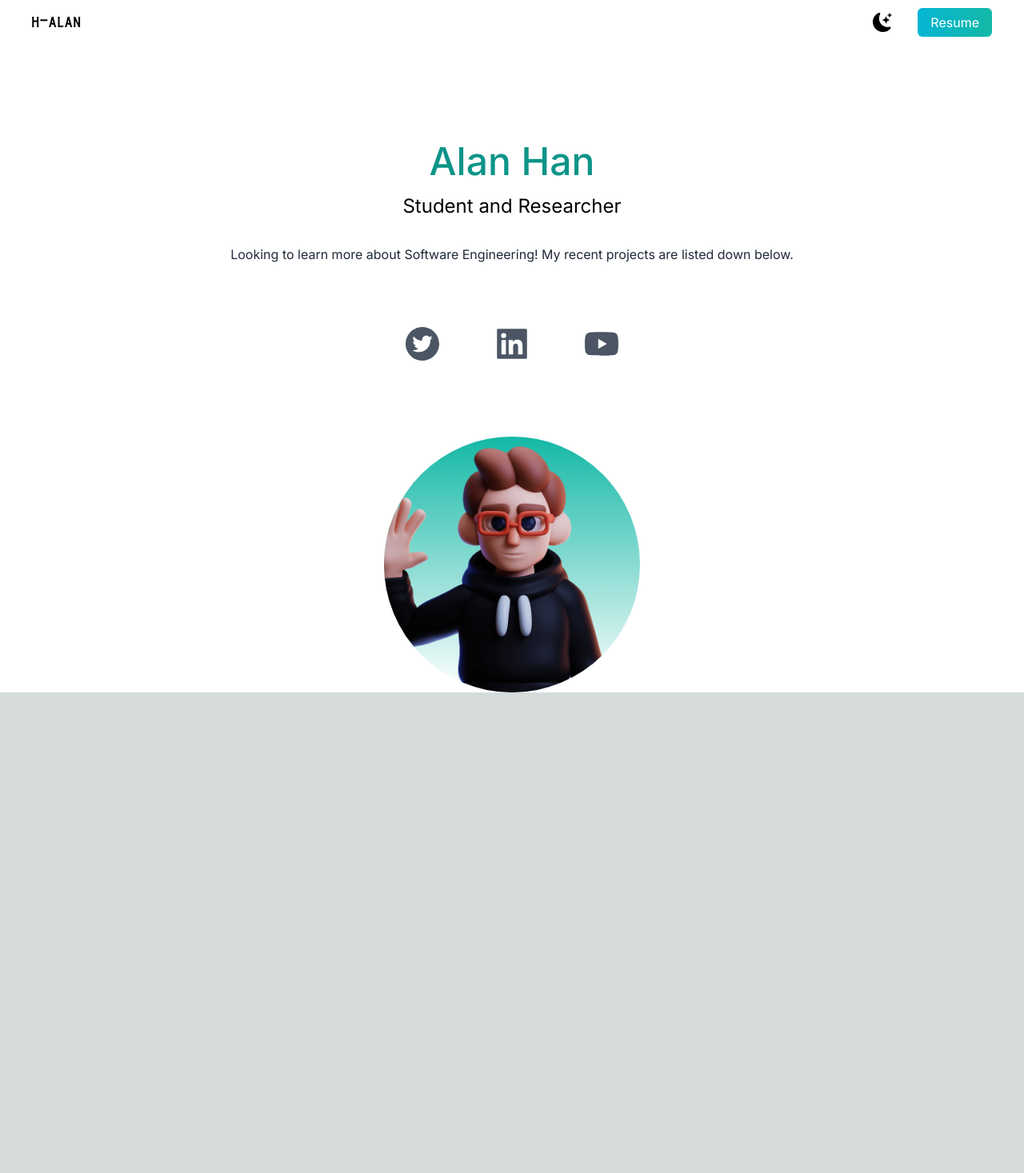
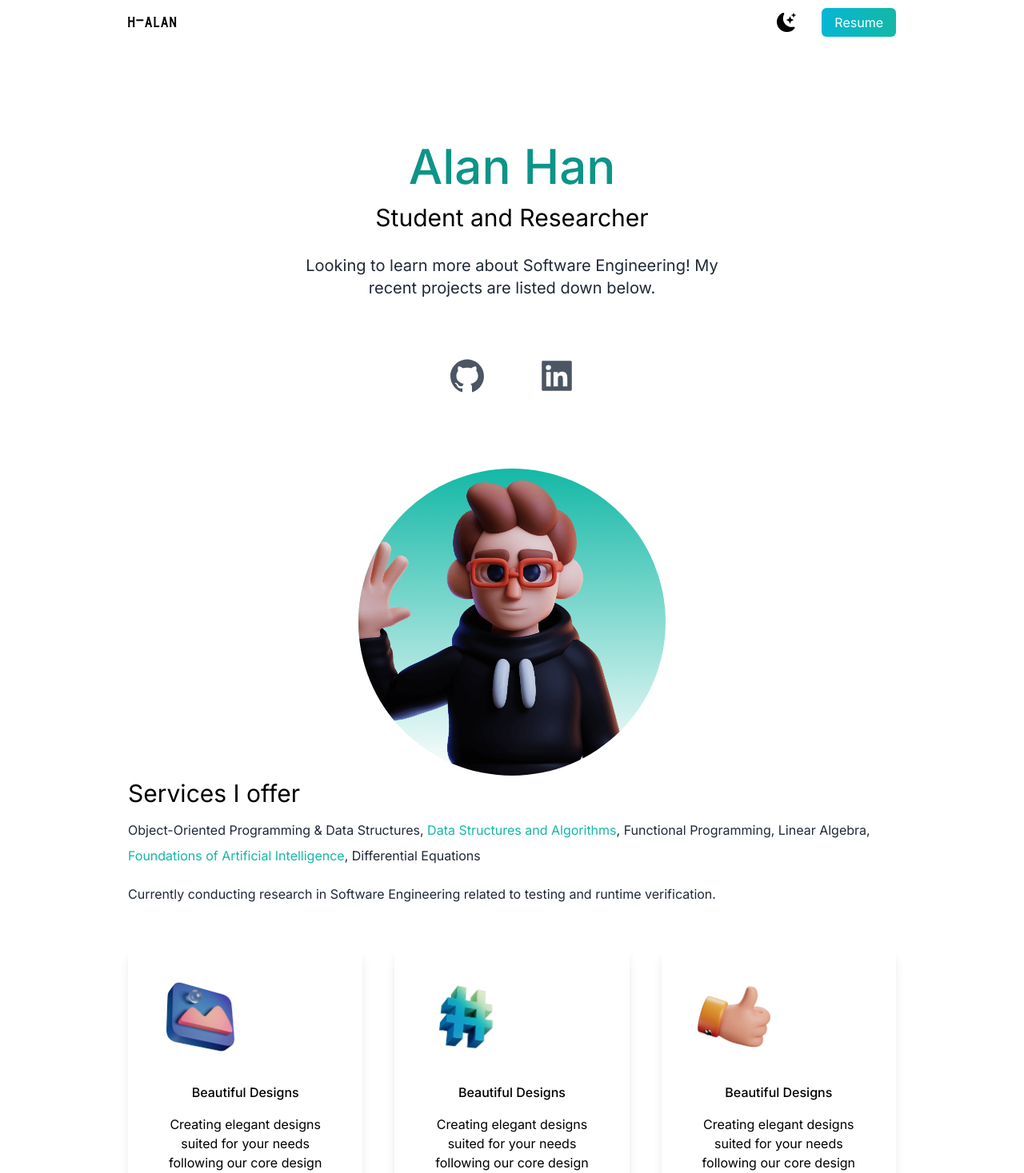
Before and after one commit to h-alan/portfolio, a Next.js app: page / in a window 1280 px wide. Shown: the part 26-1493 px from the top of the page at 80% size. Before the commit the page ends 892 px from the top, so only its background shows below. Built offline with nearby package versions, Linux system fonts and the light colour scheme.

Commit message:
Finish template for website, added darkmode

```diff
--- a/app/page.tsx
+++ b/app/page.tsx
@@ -1,33 +1,112 @@
+'use client'
+
 import { BsFillMoonStarsFill } from 'react-icons/bs'
-import { AiFillTwitterCircle, AiFillLinkedin, AiFillYoutube } from 'react-icons/ai'
+import { AiFillGithub, AiFillLinkedin } from 'react-icons/ai'
 import Image from 'next/image'
 import deved from '../public/dev-ed-wave.png'
+import design from '../public/design.png'
+import code from '../public/code.png'
+import consulting from '../public/consulting.png'
+import web1 from '../public/web1.png'
+import web2 from '../public/web2.png'
+import web3 from '../public/web3.png'
+import web4 from '../public/web4.png'
+import web5 from '../public/web5.png'
+import web6 from '../public/web6.png'
+import { useState } from 'react'
 
 export default function Home() {
+  const [darkMode, setDarkMode] = useState(false);
+
   return (
-    <main className='bg-white px-10 '>
+    <div className={darkMode ? 'dark' : ''}>
+      <main className='bg-white px-10 md:px-20 lg:px-40 dark:bg-gray-900'>
+        {/* Introduction and Description */}
         <section className='min-h-screen'>
           <nav className='py-10 mb-12 flex justify-between'>
-          <h1 className='text-xl font-burtons'>h-alan</h1>
+            <h1 className='text-xl font-burtons dark:text-white'>h-alan</h1>
             <ul className='flex items-center'>
-            <li><BsFillMoonStarsFill className='cursor-pointer text-2xl' /></li>
+              <li><BsFillMoonStarsFill onClick={() => setDarkMode(!darkMode)} className='cursor-pointer text-2xl dark:text-white' /></li>
               <li><a className='bg-gradient-to-r from-cyan-500 to-teal-500 text-white px-4 py-2 rounded-md ml-8' href="#">Resume</a></li>
             </ul>
           </nav>
           <div className='text-center p-10'>
-          <h2 className='text-5xl py-2 text-teal-600 font-medium'>Alan Han</h2>
-          <h3 className='text-2xl py-2'>Student and Researcher</h3>
-          <p className='text-md py-5 leading-8 text-gray-800'>Looking to learn more about Software Engineering! My recent projects are listed down below.</p>
+            <h2 className='text-5xl py-2 text-teal-600 font-medium md:text-6xl dark:text-white'>Alan Han</h2>
+            <h3 className='text-2xl py-2 md:text-3xl dark:text-white'>Student and Researcher</h3>
+            <p className='text-md py-5 leading-8 text-gray-800 md:text-xl max-w-xl mx-auto dark:text-white'>Looking to learn more about Software Engineering! My recent projects are listed down below.</p>
           </div>
-        <div className='text-5xl flex justify-center gap-16 py-3 text-gray-600'>
-          <AiFillTwitterCircle />
-          <AiFillLinkedin />
-          <AiFillYoutube />
+          <div className='text-5xl flex justify-center gap-16 py-3 text-gray-600 dark:text-white'>
+            <a target="_blank" rel="noopener noreferrer" href='https://github.com/h-alan'><AiFillGithub /></a>
+            <a target="_blank" rel="noopener noreferrer" href='https://www.linkedin.com/in/alan-han-2b7b0a23a/'><AiFillLinkedin /></a>
           </div>
-        <div className='relative mx-auto bg-gradient-to-b from-teal-500 rounded-full w-80 h-80 mt-20 overflow-hidden'>
+          <div className='relative mx-auto bg-gradient-to-b from-teal-500 rounded-full w-80 h-80 mt-20 overflow-hidden md:h-96 md:w-96'>
             <Image src={deved} layout='fill' objectFit='cover' alt='' />
           </div>
         </section>
+
+        {/* Cards and Skills */}
+        <section>
+          <div>
+            <h3 className='text-3xl py-1 dark:text-white'>Services I offer</h3>
+            <p className='text-md py-2 leading-8 text-gray-800 dark:text-white'>Object-Oriented Programming & Data Structures,
+              <span className='text-teal-500'> Data Structures and Algorithms</span>, Functional Programming, Linear Algebra,
+              <span className='text-teal-500'> Foundations of Artificial Intelligence</span>, Differential Equations</p>
+            <p className='text-md py-2 leading-8 text-gray-800 dark:text-white'>
+              Currently conducting research in Software Engineering related to testing and runtime verification.
+            </p>
+          </div>
+          <div className='lg:flex gap-10'>
+            <div className='text-center shadow-lg p-10 rounded-xl my-10'>
+              <Image src={design} width={100} height={100} alt='' />
+              <h3 className='text-large font-medium pt-8 pb-2 dark:text-white'>Beautiful Designs</h3>
+              <p className='py-2 dark:text-white'>Creating elegant designs suited for your needs following our core design theory</p>
+              <h4 className='py-4 text-teal-600'>Design tools I use</h4>
+              <p className='text-gray-800 py-1 dark:text-white'>Photoshop</p>
+              <p className='text-gray-800 py-1 dark:text-white'>Illustrator</p>
+              <p className='text-gray-800 py-1 dark:text-white'>Figma</p>
+            </div>
+            <div className='text-center shadow-lg p-10 rounded-xl my-10'>
+              <Image src={code} width={100} height={100} alt='' />
+              <h3 className='text-large font-medium pt-8 pb-2 dark:text-white'>Beautiful Designs</h3>
+              <p className='py-2 dark:text-white'>Creating elegant designs suited for your needs following our core design theory</p>
+              <h4 className='py-4 text-teal-600'>Design tools I use</h4>
+              <p className='text-gray-800 py-1 dark:text-white'>Photoshop</p>
+              <p className='text-gray-800 py-1 dark:text-white'>Illustrator</p>
+              <p className='text-gray-800 py-1 dark:text-white'>Figma</p>
+            </div>
+            <div className='text-center shadow-lg p-10 rounded-xl my-10'>
+              <Image src={consulting} width={100} height={100} alt='' />
+              <h3 className='text-large font-medium pt-8 pb-2 dark:text-white'>Beautiful Designs</h3>
+              <p className='py-2 dark:text-white'>Creating elegant designs suited for your needs following our core design theory</p>
+              <h4 className='py-4 text-teal-600'>Design tools I use</h4>
+              <p className='text-gray-800 py-1 dark:text-white'>Photoshop</p>
+              <p className='text-gray-800 py-1 dark:text-white'>Illustrator</p>
+              <p className='text-gray-800 py-1 dark:text-white'>Figma</p>
+            </div>
+          </div>
+        </section>
+
+        {/* Project Section */}
+        <section>
+          <div>
+            <h3 className='text-3xl py-1 dark:text-white'>Projects</h3>
+            <p className='text-md py-2 leading-8 text-gray-800 dark:text-white'>Object-Oriented Programming & Data Structures,
+              <span className='text-teal-500'> Data Structures and Algorithms</span>, Functional Programming, Linear Algebra,
+              <span className='text-teal-500'> Foundations of Artificial Intelligence</span>, Differential Equations</p>
+            <p className='text-md py-2 leading-8 text-gray-800 dark:text-white'>
+              Currently conducting research in Software Engineering related to testing and runtime verification.
+            </p>
+          </div>
+          <div className='flex flex-col gap-10 py-10 lg:flex-row lg:flex-wrap'>
+            <div className='basis-1/3 flex-1'><Image className='rounded-lg object-cover' layout='responsive' src={web1} alt='' /></div>
+            <div className='basis-1/3 flex-1'><Image className='rounded-lg object-cover' layout='responsive' src={web2} alt='' /></div>
+            <div className='basis-1/3 flex-1'><Image className='rounded-lg object-cover' layout='responsive' src={web3} alt='' /></div>
+            <div className='basis-1/3 flex-1'><Image className='rounded-lg object-cover' layout='responsive' src={web4} alt='' /></div>
+            <div className='basis-1/3 flex-1'><Image className='rounded-lg object-cover' layout='responsive' src={web5} alt='' /></div>
+            <div className='basis-1/3 flex-1'><Image className='rounded-lg object-cover' layout='responsive' src={web6} alt='' /></div>
+          </div>
+        </section>
       </main>
+    </div>
   )
 }
--- a/tailwind.config.js
+++ b/tailwind.config.js
@@ -1,5 +1,6 @@
 /** @type {import('tailwindcss').Config} */
 module.exports = {
+  darkMode: "class",
   content: [
     './pages/**/*.{js,ts,jsx,tsx,mdx}',
     './components/**/*.{js,ts,jsx,tsx,mdx}',
```
Lines whose indentation alone changed are shown as unchanged.
